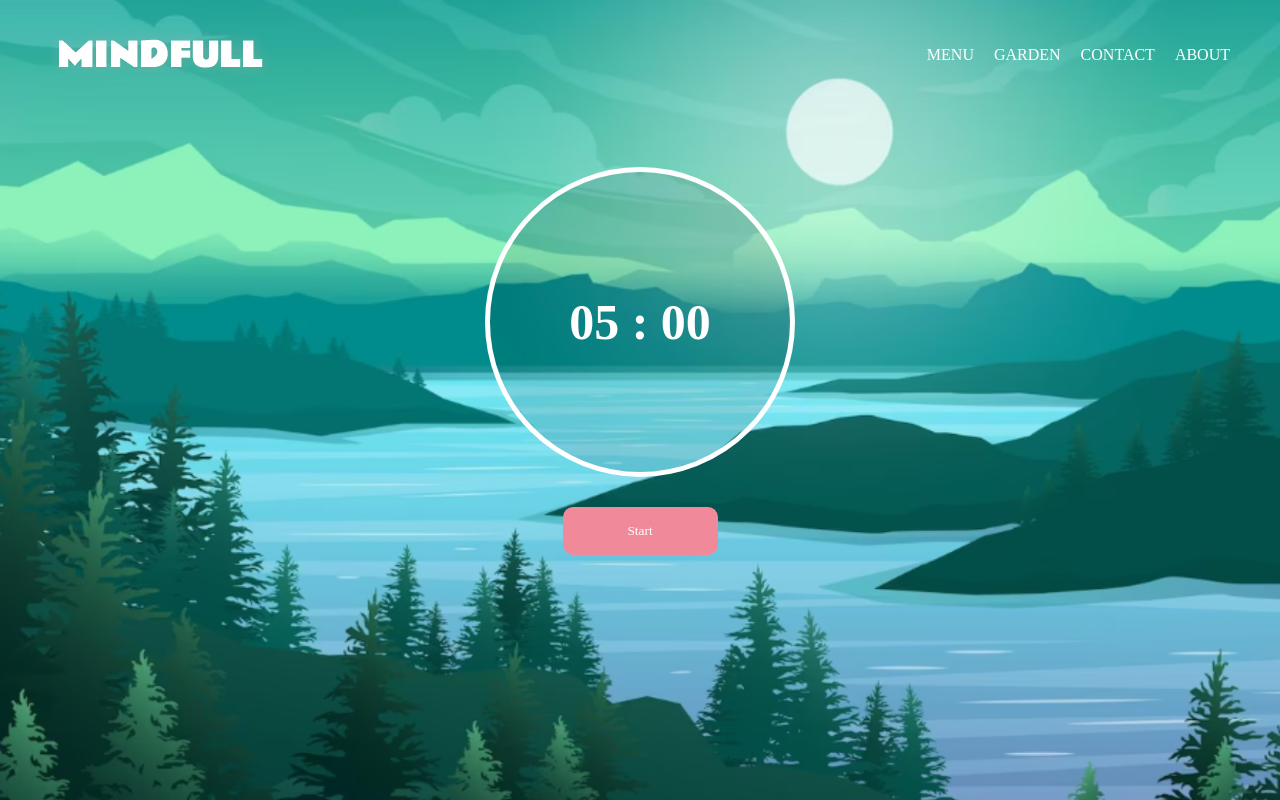
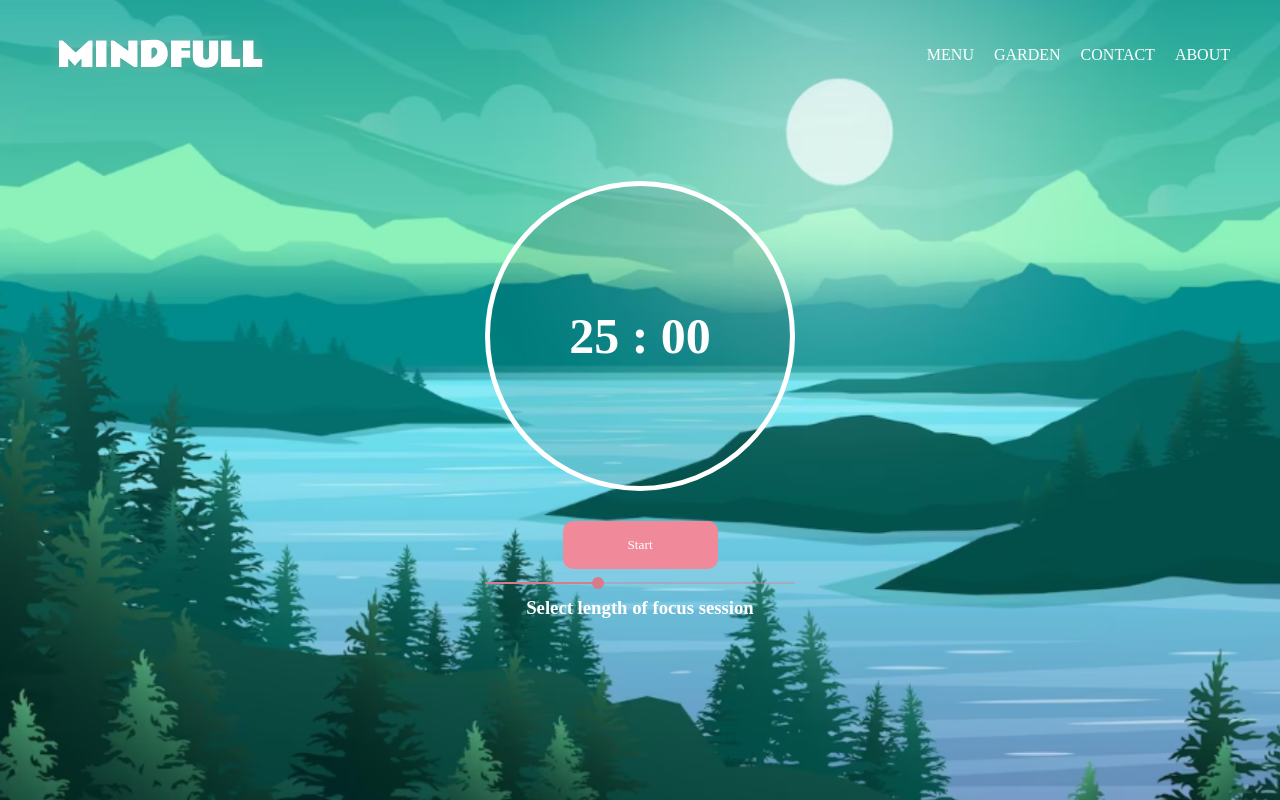
Before and after one commit to ateki/MindfullnessApp, a React (Create React App) app: page /pomodoro in a window 1280 px wide. Built offline with nearby package versions, Linux system fonts and the light colour scheme; a web font is replaced by a local one.

Commit message:
Added slider for pomodoro.  To be later added to a setting screen but for now replaced reset button with slider

```diff
--- /dev/null
+++ b/src/components/PomodoroSlider.js
@@ -0,0 +1,55 @@
+
+import { useState } from 'react';
+
+import React from "react";
+import Slider from "@material-ui/core/Slider";
+
+/* Slider default settings - if not passed in as props */
+const DEFAULT_STEP = 10;
+const DEFAULT_TIME = 15;
+const DEFAULT_MIN = 5;
+const DEFAULT_MAX = 30;
+
+
+function PomodoroSlider(props) {
+
+
+  function valuetext(value) {
+    return `${value} min`;
+  }
+  function valueLabelFormat(value) {
+    /* return marks.findIndex((mark) => mark.value === value) + 1; */
+    return `${value} min`;
+
+  }
+
+
+
+  return (
+
+      <>
+          <Slider
+              aria-label="Work Duration:"
+              valueLabelFormat={valueLabelFormat}
+              getAriaValueText={valuetext}
+              valueLabelDisplay="auto"
+              className='pomosliderstyle'
+              step={props.step}
+              min={props.min}
+              max={props.max}
+              defaultValue={props.default}
+              onChange = {props.onChange}
+          />
+          <h3 className='pomosliderlabel'>Select length of focus session</h3>
+      </>
+  );
+}
+
+PomodoroSlider.defaultProps = {
+  step: DEFAULT_STEP,
+  min: DEFAULT_MIN,
+  max: DEFAULT_MAX,
+  defaultValue:DEFAULT_TIME
+}
+
+export default PomodoroSlider;
--- a/src/components/PomodoroTimerOnStart.js
+++ b/src/components/PomodoroTimerOnStart.js
@@ -5,16 +5,21 @@
  *
  */
 
-/* import Slider from '@mui/material/Slider';
-// or */
-/* import { Slider } from '@mui/material'; */
+import { useState, useEffect } from 'react';
+import PomodoroSlider from './PomodoroSlider';
 
-import Slider from "@material-ui/core/Slider";
+import '../styles/pomodoro.css';
 
-import { useState, useEffect } from 'react';
-//import '../styles/pomodoro.css';
 
-/* import DigitalDisplay from './DigitalDisplay'; */
+/* Work Slider settings */
+const WORK_TIME_DEFAULT_IN_MINS = 25;  // Initial starting time
+const WORK_SLIDER_STEP = 5;
+const WORK_TIME_MIN = 5;
+const WORK_TIME_MAX = 60;
+
+
+
+const AUDIO_ALARM = new Audio('./assets/sfx/alarm.wav');
 
 
 const styles = {
@@ -90,67 +95,39 @@ const styles = {
 };
 
 
-/* Slider settings
-const TIME_DEFAULT = 25;
-const TIME_MIN = 5;
-const TIME_MAX = 60;
-
-const marks = [
-  {
-    value: 5,
-    label: '5 min',
-  },
-  {
-    value: 10,
-    label: '10 min',
-  },
-  {
-    value: 20,
-    label: '20 min',
-  },
-  {
-    value: 60,
-    label: '60 min',
-  },
-];
- */
-
-
 
 /**
  *
  * @param {*} props
  * @returns
  */
- //TODO Slider added and pass time set to countdown
 function PomodoroTimerOnStart(props) {
 
-      // Initial starting time
-      const DEFAULT_WORK_DURATION  = 300; // 5 mins
+      // Initial starting time/
+      const WORK_TIME_DEFAULT_IN_SECS  = WORK_TIME_DEFAULT_IN_MINS * 60; // 5 mins
 
-      // Time remaining
-      const [timeLeft, setTimeLeft] = useState(DEFAULT_WORK_DURATION);
+      // Time remaining in secs
+      const [timeLeft, setTimeLeft] = useState(WORK_TIME_DEFAULT_IN_SECS);
       const [isTimerRunning, setIsTimerRunning]= useState(false);
 
-      /*       // Initial starting time
-      const [durationInMins, setDurationInMins] = useState(DEFAULT_WORK_DURATION);      // time in minutes
-      const [durationInMs, setDurationInMs] = useState(60000 * DEFAULT_WORK_DURATION);  // time in milliseconds
-       */
 
+      const initTimer = (newTimeInMins) => {
+        console.log(`initTimer ${newTimeInMins}`);
+
+        setIsTimerRunning(false);
+        setTimeLeft(newTimeInMins * 60);
+      }
       const startTimer = () => {
-        console.log(`startTimer`);
         setIsTimerRunning(true);
 
       }
       const pauseTimer = () => {
-        console.log(`pauseTimer`);
         setIsTimerRunning(false);
 
       }
       const resetTimer = () => {
-        console.log(`resetTimer`);
         setIsTimerRunning(false);
-        setTimeLeft(DEFAULT_WORK_DURATION);
+        setTimeLeft(WORK_TIME_DEFAULT_IN_SECS);
 
       }
 
@@ -205,12 +182,16 @@ function PomodoroTimerOnStart(props) {
             return () => clearInterval(intervalId);
 
         } else if (timeLeft===0) {
-          setIsTimerRunning(false);
+            setIsTimerRunning(false);
+            /* Play audio */
+
+
         }
 
         return undefined;
 
     }, [isTimerRunning, timeLeft ]);     // Only run useEffect on button click - disable start /pause button when pressed.
+
 
 
 
@@ -239,15 +220,16 @@ function PomodoroTimerOnStart(props) {
               )
             }
 
+
             {/* show reset button only when timer not running and not at start ie: timesLeft < timer duration */}
-            {
-            /*   !isTimerRunning && (timeLeft < TEST_DURATION}) */
-              (!isTimerRunning && timeLeft < DEFAULT_WORK_DURATION)
+{/*             {
+              (!isTimerRunning && timeLeft < WORK_TIME_DEFAULT_IN_SECS)
               ?
               (
                   <input type="button" value="Reset" style={styles.ctrlBtn}
                       onClick={() => resetTimer()
                   }/>
+
               )
               :
 
@@ -255,8 +237,19 @@ function PomodoroTimerOnStart(props) {
                 <input type="button" value="HiddenReset" style={styles.ctrlBtnHidden}
                     onClick={() => resetTimer()
                 }/>
-            )
+              )
             }
+            */}
+
+          <PomodoroSlider
+              value={timeLeft}
+              step={WORK_SLIDER_STEP}
+              min={WORK_TIME_MIN}
+              max={WORK_TIME_MAX}
+              default={WORK_TIME_DEFAULT_IN_MINS}
+              onChange = {(_, newValue) => initTimer(newValue)} />
+
+
         </div>
       </div>
     )
--- a/src/pages/Menu.js
+++ b/src/pages/Menu.js
@@ -93,7 +93,7 @@ function Menu(){
             <div className="menuIconsContainer">
                 <div className="iconContainer">
                     <img className="menuIcon1" src={PomodoraIcon} onClick={() => navigate(`/Pomodoro`)}></img>
-                    <p className="iconText" >Pomodoro</p>
+                    <p className="iconText" >Focus</p>
                 </div>
                 <div className="iconContainer">
                     <img className="menuIcon2" src={BreathIcon} onClick={() => navigate(`/Breathing`)}></img>
--- a/src/styles/pomodoro.css
+++ b/src/styles/pomodoro.css
@@ -1,5 +1,17 @@
-TODO: Move pomodoro styling from component to here...
+/* TODO: Move pomodoro styling from component to here... */
 
 .startBtn:hover {
     background-color: #d87c8c
 }
+
+
+.pomosliderstyle {
+    color: #d87c8c !important;
+  }
+
+
+.pomosliderlabel {
+
+    color: white !important;
+    text-align: center;
+}
```
Also changed, not shown: 1 other file (tests, documents, lock files or other folders).
